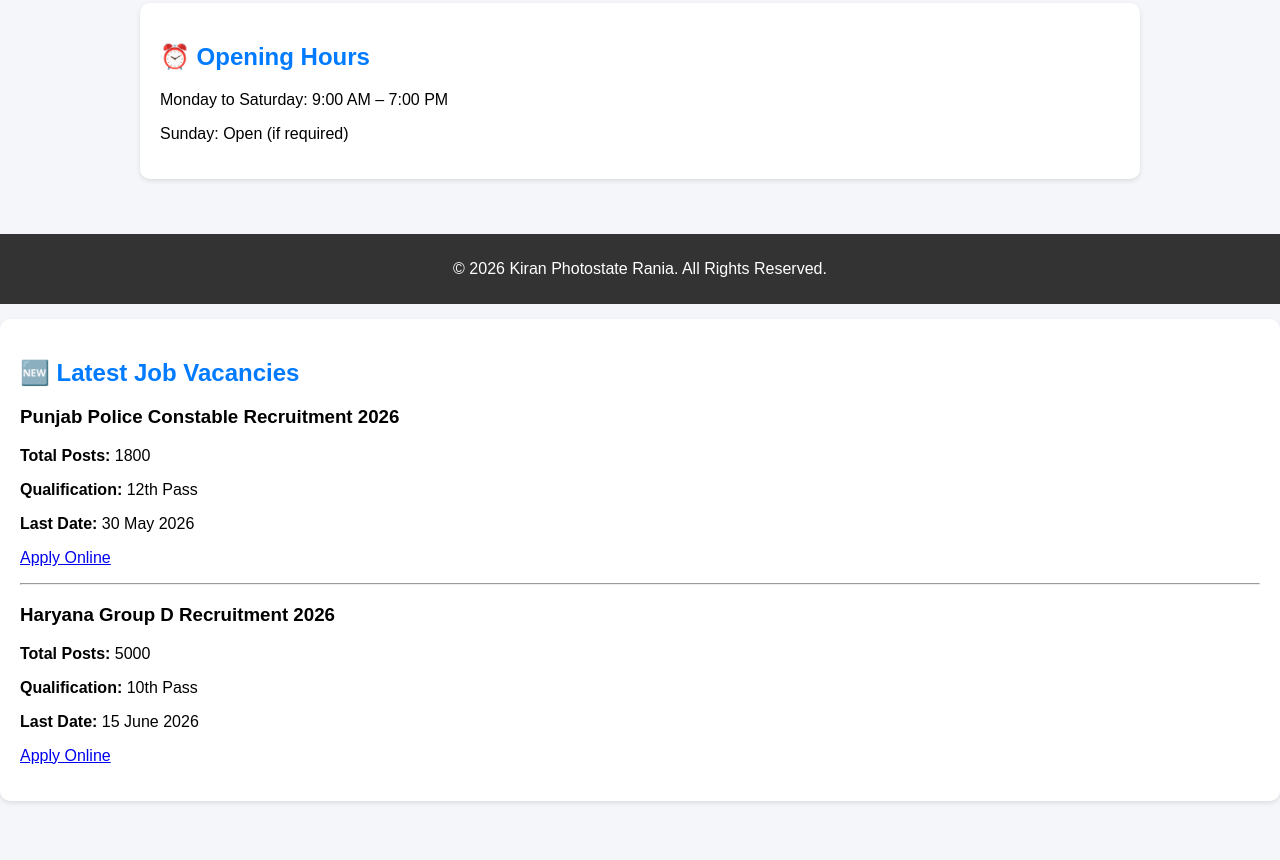
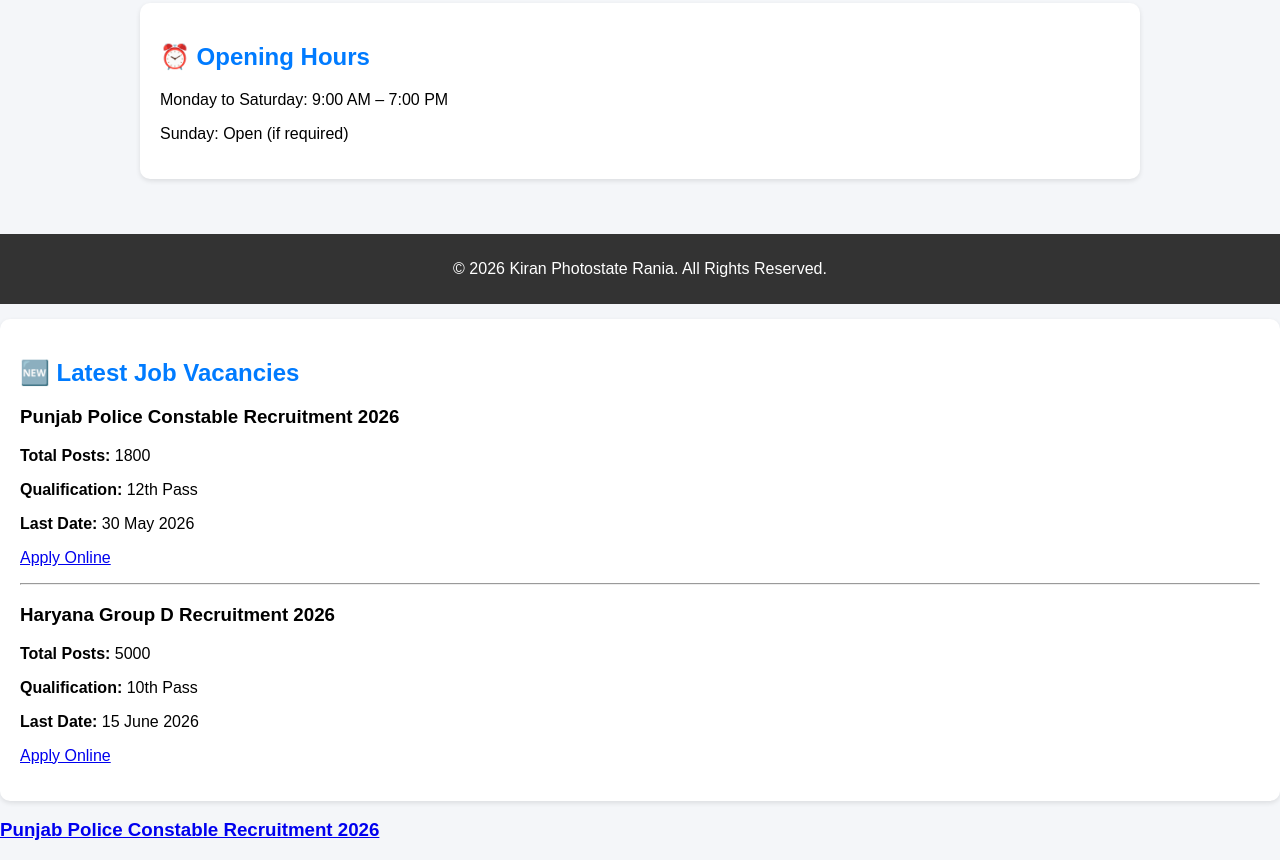
Before and after one commit to vinjasanjay75-boop/kiran-photostate-raniaa, a plain HTML site: page index.html in a window 1280 px wide. Shown: the part 909-1769 px from the top of the page. Before the commit the page ends 1725 px from the top, so only its background shows below. Drawn offline with Linux system fonts and the light colour scheme.

Commit message:
Update index.html

```diff
--- a/index.html
+++ b/index.html
@@ -143,3 +143,8 @@
         </p>
     </div>
 </div>
+<h3>
+    <a href="punjab-police-2026.html">
+        Punjab Police Constable Recruitment 2026
+    </a>
+</h3>
```
